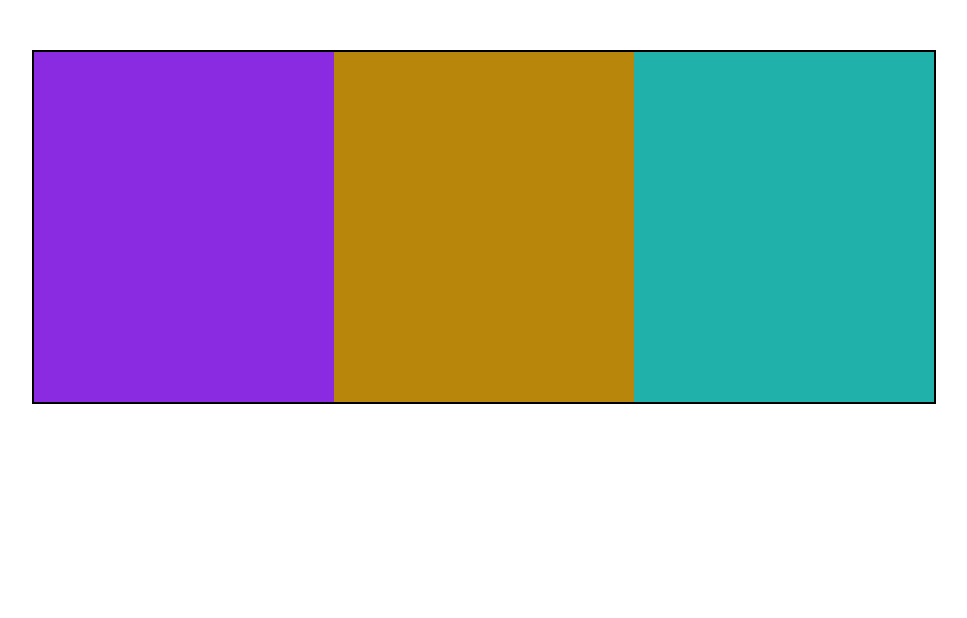
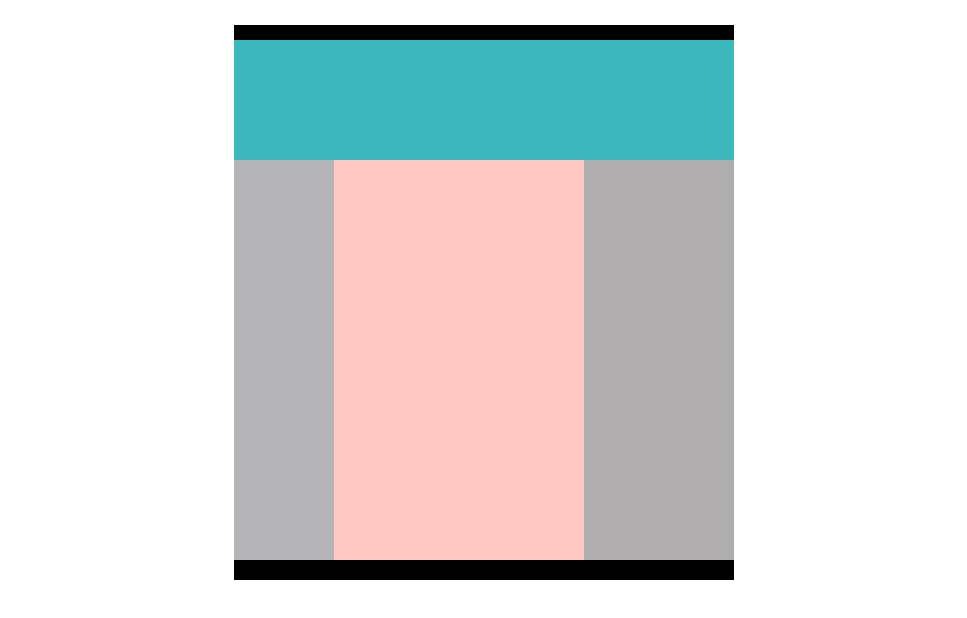
Before and after one commit to MAsfaDevano72/latihan-display-pbl2, a plain HTML site: page multi.html in a window 1280 px wide. Shown: the whole page, without its empty margins (156-1123 px from the left). Drawn offline with Linux system fonts and the light colour scheme.

Commit message:
Membuat tampilan float

```diff
--- a/multi.css
+++ b/multi.css
@@ -1,25 +1,117 @@
 body {
-    width: 900px;
-    height: 350px;
-    margin: 50px auto;
-    border: 2px solid black;
+    width: 500px;
+    height: 1400px;
+    margin: 25px auto !important;
+}
+.atas1 {
+    width: 500px;
+    height: 15px;
+    background-color: black;
+}
+.atas2{
+    width: 500px;
+    height: 120px;
+    background-color: rgb(60, 184, 189);
 }
 
 .kiri {
-    width: 300px;
-    height: 350px;
-    background-color: blueviolet;
+    width: 100px;
+    height: 400px;
+    background-color: rgb(181, 180, 182);
     float: left;
 }
 .tengah {
-    width: 300px;
-    height: 350px;
-    background-color: darkgoldenrod;
+    width: 250px;
+    height: 400px;
+    background-color: rgb(255, 200, 194);
     float: left;
 }
 .kanan {
-    width: 300px;
-    height: 350px;
-    background-color:  lightseagreen;
+    width: 150px;
+    height: 400px;
+    background-color:  rgb(175, 173, 173);
     float: left;
 }
+.bawah {
+    width: 500px;
+    height: 20px;
+    clear: both;
+    background-color:  rgb(0, 0, 0);
+}
+
+
+/* http://meyerweb.com/eric/tools/css/reset/
+   v2.0 | 20110126
+   License: none (public domain)
+*/
+
+html, body, div, span, applet, object, iframe,
+h1, h2, h3, h4, h5, h6, p, blockquote, pre,
+a, abbr, acronym, address, big, cite, code,
+del, dfn, em, img, ins, kbd, q, s, samp,
+small, strike, strong, sub, sup, tt, var,
+b, u, i, center,
+dl, dt, dd, ol, ul, li,
+fieldset, form, label, legend,
+table, caption, tbody, tfoot, thead, tr, th, td,
+article, aside, canvas, details, embed,
+figure, figcaption, footer, header, hgroup,
+menu, nav, output, ruby, section, summary,
+time, mark, audio, video {
+	margin: 0;
+	padding: 0;
+	border: 0;
+	font-size: 100%;
+	font: inherit;
+	vertical-align: baseline;
+}
+/* HTML5 display-role reset for older browsers */
+article, aside, details, figcaption, figure,
+footer, header, hgroup, menu, nav, section {
+	display: block;
+}
+body {
+	line-height: 1;
+}
+ol, ul {
+	list-style: none;
+}
+blockquote, q {
+	quotes: none;
+}
+blockquote:before, blockquote:after,
+q:before, q:after {
+	content: '';
+	content: none;
+}
+table {
+	border-collapse: collapse;
+	border-spacing: 0;
+}
+
+/**
+ * For modern browsers
+ * 1. The space content is one way to avoid an Opera bug when the
+ *    contenteditable attribute is included anywhere else in the document.
+ *    Otherwise it causes space to appear at the top and bottom of elements
+ *    that are clearfixed.
+ * 2. The use of `table` rather than `block` is only necessary if using
+ *    `:before` to contain the top-margins of child elements.
+ */
+.cf:before,
+.cf:after {
+    content: " "; /* 1 */
+    display: table; /* 2 */
+}
+
+.cf:after {
+    clear: both;
+}
+
+/**
+ * For IE 6/7 only
+ * Include this rule to trigger hasLayout and contain floats.
+ */
+.cf {
+    *zoom: 1;
+}
--- a/multi.html
+++ b/multi.html
@@ -7,10 +7,13 @@
     <title>Float</title>
 </head>
 <body>
-    <div class="container">
+    <div class="container cf">
+        <div class="atas1"></div>
+        <div class="atas2"></div>
         <div class="kiri"></div>
         <div class="tengah"></div>
         <div class="kanan"></div>
+        <div class="bawah"></div>
     </div>
 </body>
 </html>
```
